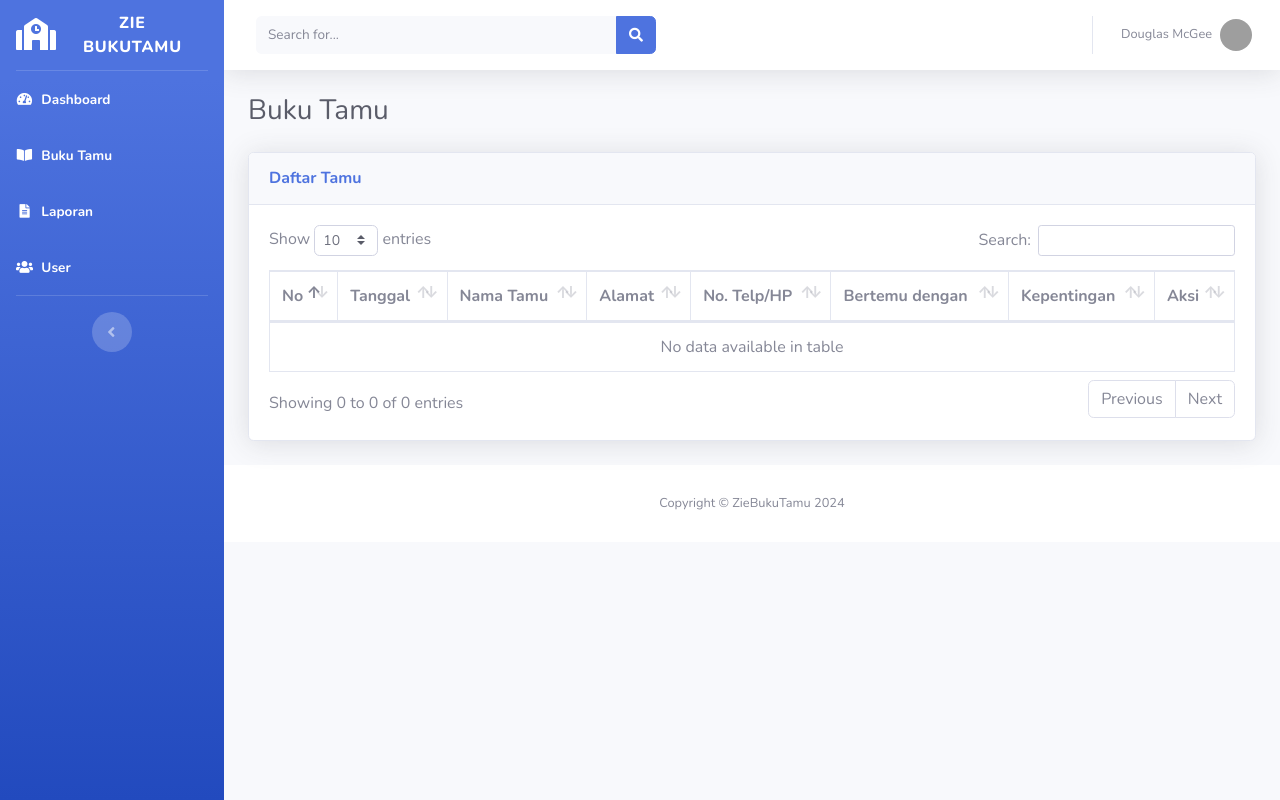
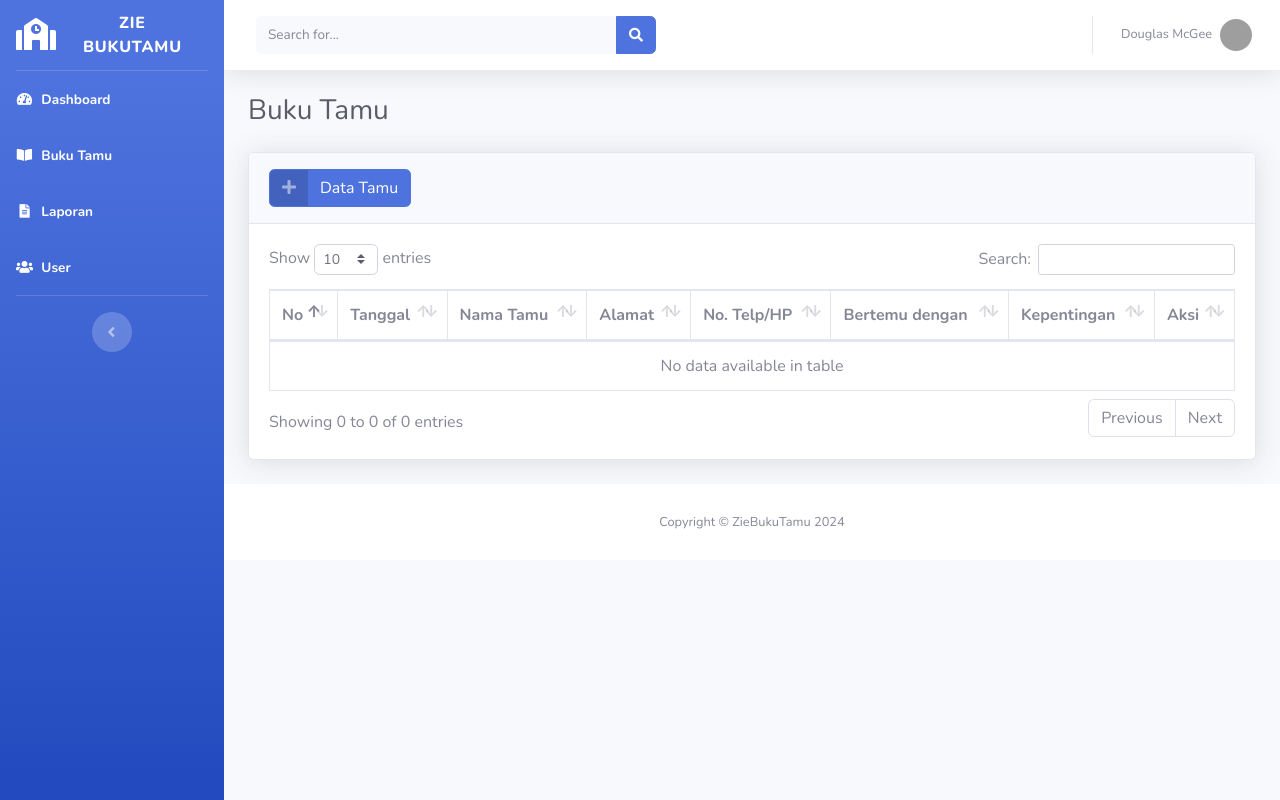
Before and after one commit to itsszee/ZieBukuTamu, a PHP site: page /buku-tamu.php in a window 1280 px wide. Run offline with PHP 8.4, Linux system fonts and the light colour scheme; data that the repository does not hold is empty; grey boxes are pictures that could not be loaded.

Commit message:
menambahkan tombol data tamu

```diff
--- a/buku-tamu.php
+++ b/buku-tamu.php
@@ -20,7 +20,13 @@
     <!-- DataTales Example -->
     <div class="card shadow mb-4">
         <div class="card-header py-3">
-            <h6 class="m-0 font-weight-bold text-primary">Daftar Tamu</h6>
+            <button type="button" class="btn btn-primary btn-icon-split"
+            data-toggle="modal" data-target="#tambahModal">
+                <span class="icon text-white-50">
+                    <i class="fas fa-plus"></i>
+                </span>
+                <span class="text">Data Tamu</span>
+            </button>
         </div>
 
         <div class="card-body">
@@ -63,13 +69,34 @@
                 </table>
             </div>
         </div>
-
-
     </div>
 
 </div>
 <!-- /.container-fluid -->
 
+
+
+<!-- Modal -->
+<div class="modal fade" id="tambahModal" tabindex="-1" aria-labelledby="tambahModalLabel" aria-hidden="true">
+  <div class="modal-dialog">
+    <div class="modal-content">
+      <div class="modal-header">
+        <h5 class="modal-title" id="tambahModalLabel">Modal title</h5>
+        <button type="button" class="close" data-dismiss="modal" aria-label="Close">
+          <span aria-hidden="true">&times;</span>
+        </button>
+      </div>
+      <div class="modal-body">
+        ...
+      </div>
+      <div class="modal-footer">
+        <button type="button" class="btn btn-secondary" data-dismiss="modal">Close</button>
+        <button type="button" class="btn btn-primary">Save changes</button>
+      </div>
+    </div>
+  </div>
+</div>
+
 <?php
     include_once('templates/footer.php');
 ?>
```
